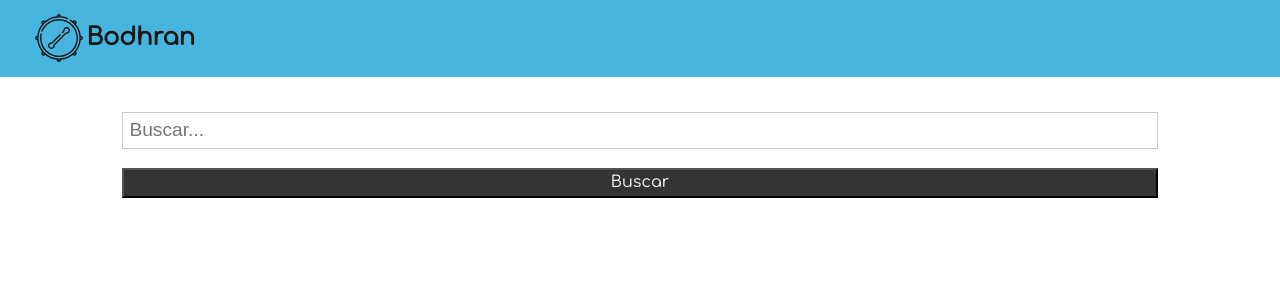
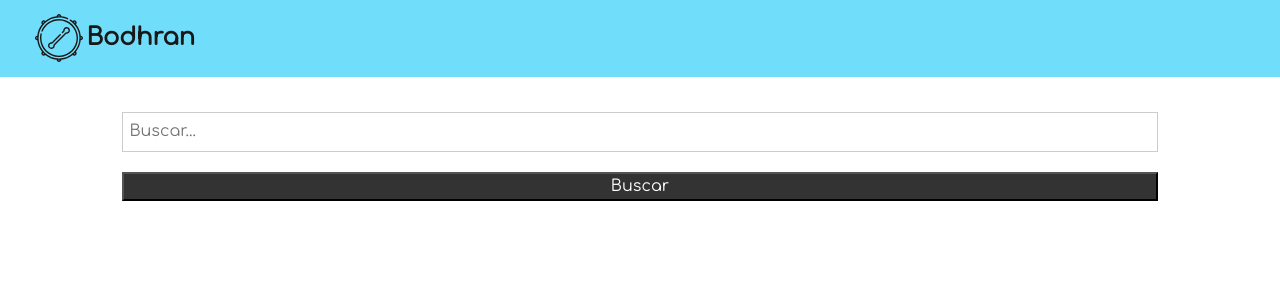
Before and after one commit to ditasmer/bodhran, a React (Create React App) app: page / in a window 1280 px wide. Shown: the top 300 px of the page. Built offline with nearby package versions, Linux system fonts and the light colour scheme.

Commit message:
clean styles file

```diff
--- a/src/App.scss
+++ b/src/App.scss
@@ -1,5 +1,4 @@
-@import url('https://fonts.googleapis.com/css2?family=Comfortaa');
-
+@import url("https://fonts.googleapis.com/css2?family=Comfortaa");
 
 .App {
   text-align: center;
@@ -8,12 +7,6 @@
 .App-logo {
   height: 40vmin;
   pointer-events: none;
-}
-
-@media (prefers-reduced-motion: no-preference) {
-  .App-logo {
-    animation: App-logo-spin infinite 20s linear;
-  }
 }
 
 .App-header {
@@ -31,23 +24,12 @@
   color: #61dafb;
 }
 
-@keyframes App-logo-spin {
-  from {
-    transform: rotate(0deg);
-  }
-  to {
-    transform: rotate(360deg);
-  }
-}
-
 /* Global Styles */
-:root {
-  --primary-color: #35addc;
-  --dark-color: #333333;
-  --light-color: #f4f4f4;
-  --danger-color: #dc3545;
-  --success-color: #28a745;
-}
+$primaryColor: #61dafb;
+$dark-color: #333333;
+$light-color: #f4f4f4;
+$white-color: #ffffff;
+$black-color: #000000;
 
 * {
   box-sizing: border-box;
@@ -56,15 +38,15 @@
 }
 
 body {
-  font-family: 'Comfortaa', sans-serif;
+  font-family: "Comfortaa", sans-serif;
   font-size: 1rem;
   line-height: 1.6;
-  background-color: #fff;
-  color: #333;
+  background-color: $white-color;
+  color: $dark-color;
 }
 
 a {
-  color: var(--primary-color);
+  color: $primaryColor;
   text-decoration: none;
 }
 
@@ -80,7 +62,6 @@ img {
   width: 100%;
 }
 
-
 /* Navbar */
 .navbar {
   display: flex;
@@ -93,35 +74,13 @@ img {
   margin-bottom: 1rem;
 }
 
-.navbar ul {
-  display: flex;
-}
-
-.navbar a {
-  color: #fff;
-  padding: 0.45rem;
-  margin: 0 0.25rem;
-}
-
-.navbar a:hover {
-  color: var(--light-color);
-}
-
-.navbar .welcome span {
-  margin-right: 0.6rem;
-}
-
 /* Grid */
 .btn-primary,
 .bg-primary,
 .badge-primary,
 .alert-primary {
-  background: var(--primary-color);
-  color: rgb(0, 0, 0);
-}
-
-.round-img {
-  border-radius: 50%;
+  background: $primaryColor;
+  color: $black-color;
 }
 
 .btn-block {
@@ -133,8 +92,8 @@ img {
 .bg-dark,
 .badge-dark,
 .alert-dark {
-  background: var(--dark-color);
-  color: #fff;
+  background: $dark-color;
+  color: $white-color;
 }
 
 /* Utilities */
@@ -146,10 +105,12 @@ img {
 }
 
 /* Cards */
+$card-line: #ccc;
 .card {
   padding: 1rem;
-  border: #ccc 1px dotted;
+  border: $card-line 1px double;
   margin: 0.7rem 0;
+  background: $light-color;
 }
 
 /* Text Styles*/
@@ -168,10 +129,7 @@ input {
   color: #888;
 }
 
-input[type='text'],
-input[type='email'],
-input[type='password'],
-input[type='date'],
+input[type="text"],
 select,
 textarea {
   display: block;
@@ -179,19 +137,10 @@ textarea {
   padding: 0.4rem;
   font-size: 1.2rem;
   border: 1px solid #ccc;
+  font: inherit;
 }
 
-input[type='submit'],
+input[type="submit"],
 button {
   font: inherit;
 }
-
-table th,
-table td {
-  padding: 1rem;
-  text-align: left;
-}
-
-table th {
-  background: var(--light-color);
-}
```
